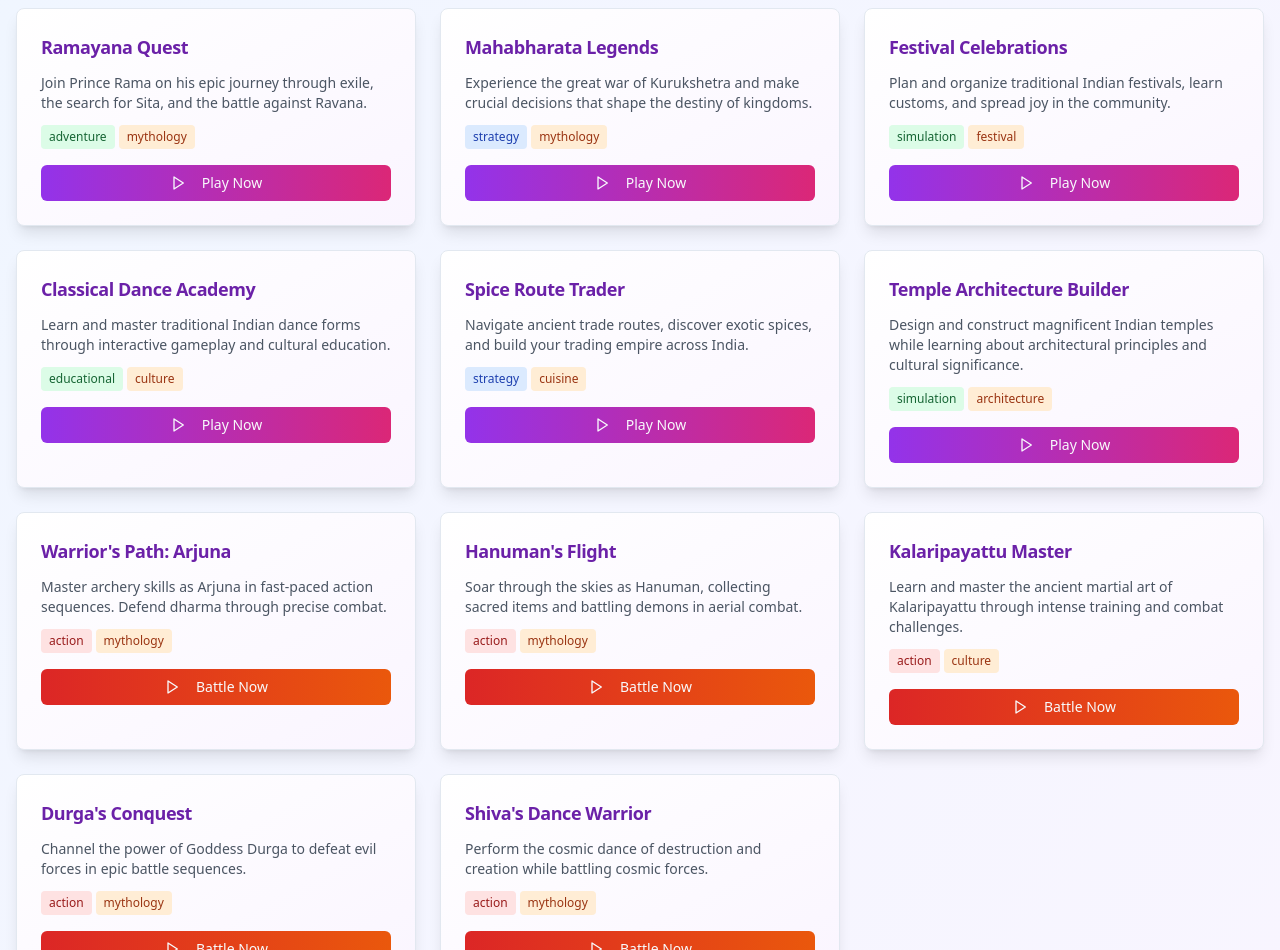
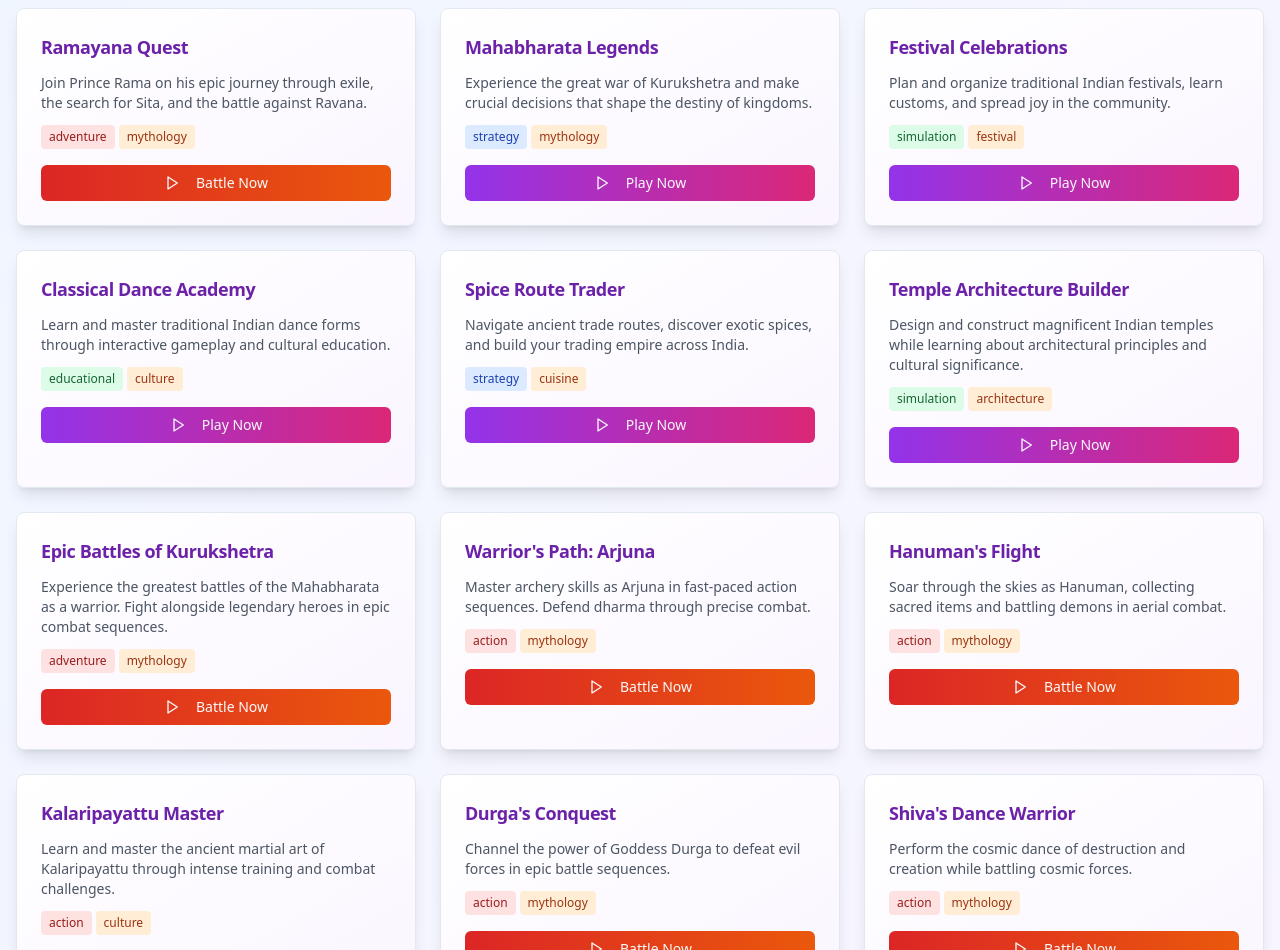
Before and after one commit to ShashankKK11/bharat-game-forge-api, a React (Vite) app: page / in a window 1280 px wide. Shown: the part 2260-3210 px from the top of the page. Built offline with nearby package versions, Linux system fonts and the light colour scheme.

Commit message:
feat: Add adventure game to pre-built games
Added an adventure game to the pre-built games section in `src/components/GameGenerator.tsx`. The "Battle Now" button is now available for the adventure game.

```diff
--- a/src/components/GameGenerator.tsx
+++ b/src/components/GameGenerator.tsx
@@ -1,3 +1,4 @@
+
 import React, { useState } from 'react';
 import { Card, CardContent, CardHeader, CardTitle } from '@/components/ui/card';
 import { Button } from '@/components/ui/button';
@@ -91,6 +92,14 @@ const GameGenerator = () => {
       description: "Design and construct magnificent Indian temples while learning about architectural principles and cultural significance.",
       mechanics: ['Building Design', 'Resource Management', 'Historical Accuracy', 'Cultural Integration'],
       features: ['Authentic Styles', 'Educational Content', 'Visual Showcase', 'Historical Context']
+    },
+    {
+      title: "Epic Battles of Kurukshetra",
+      genre: "adventure",
+      theme: "mythology - mahabharata",
+      description: "Experience the greatest battles of the Mahabharata as a warrior. Fight alongside legendary heroes in epic combat sequences.",
+      mechanics: ['Real-time Combat', 'Weapon Mastery', 'Formation Strategies', 'Hero Commands'],
+      features: ['Epic Battle Scenes', 'Multiple Warriors', 'Strategic Warfare', 'Legendary Weapons']
     },
     {
       title: "Warrior's Path: Arjuna",
@@ -286,7 +295,7 @@ const ${translatedGame.title.replace(/\s+/g, '')}Game = {
                   <p className="text-sm text-gray-600 mb-3">{game.description}</p>
                   <div className="flex flex-wrap gap-1 mb-4">
                     <span className={`text-xs px-2 py-1 rounded ${
-                      game.genre === 'action' || t('action') === game.genre
+                      game.genre === 'action' || t('action') === game.genre || game.genre === 'adventure' || t('adventure') === game.genre
                         ? 'bg-red-100 text-red-800'
                         : game.genre === 'strategy' || t('strategy') === game.genre
                         ? 'bg-blue-100 text-blue-800'
@@ -301,14 +310,14 @@ const ${translatedGame.title.replace(/\s+/g, '')}Game = {
                   <Button
                     onClick={() => playPreBuiltGame(preBuiltGames[index])}
                     className={`w-full ${
-                      game.genre === 'action' || t('action') === game.genre
+                      game.genre === 'action' || t('action') === game.genre || game.genre === 'adventure' || t('adventure') === game.genre
                         ? 'bg-gradient-to-r from-red-600 to-orange-600 hover:from-red-700 hover:to-orange-700'
                         : 'bg-gradient-to-r from-purple-600 to-pink-600 hover:from-purple-700 hover:to-pink-700'
                     }`}
                     size="sm"
                   >
                     <Play className="w-4 h-4 mr-2" />
-                    {game.genre === 'action' || t('action') === game.genre
+                    {game.genre === 'action' || t('action') === game.genre || game.genre === 'adventure' || t('adventure') === game.genre
                       ? t('Battle Now')
                       : t('Play Now')}
                   </Button>
```
